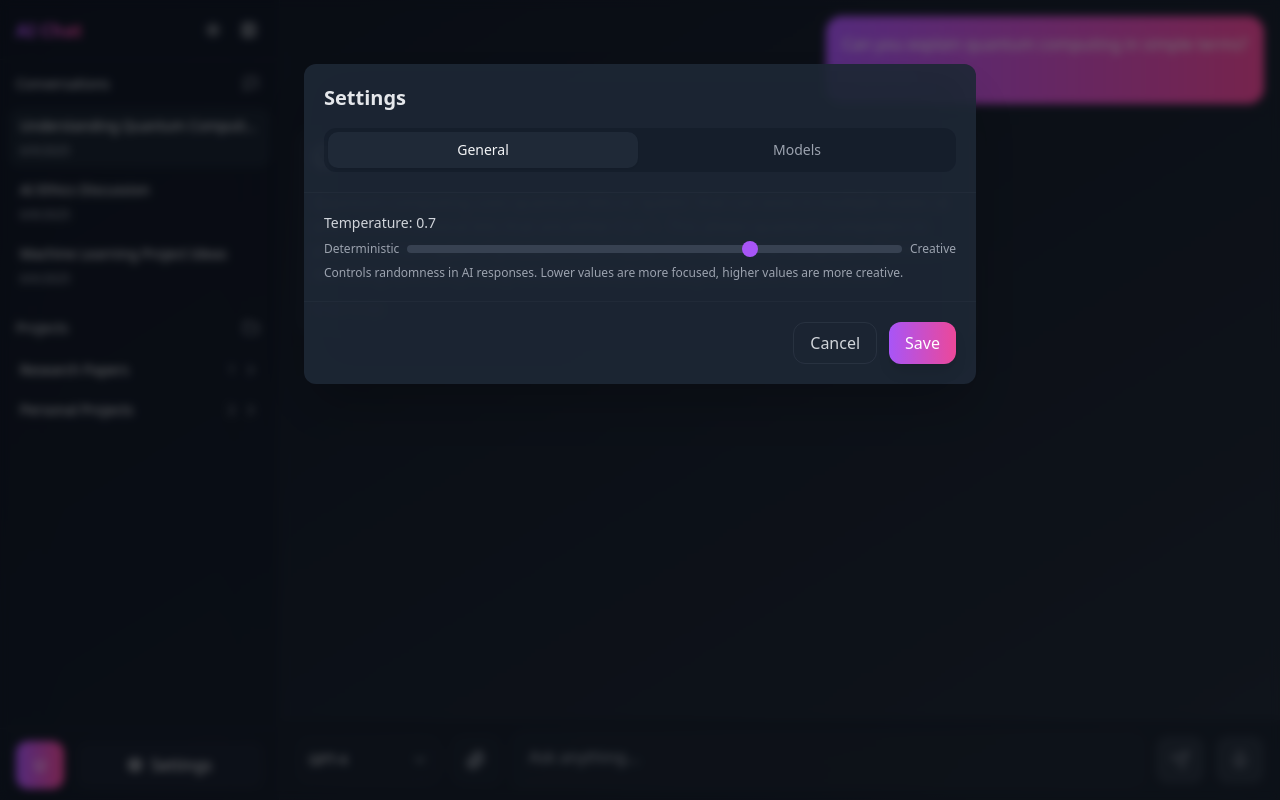
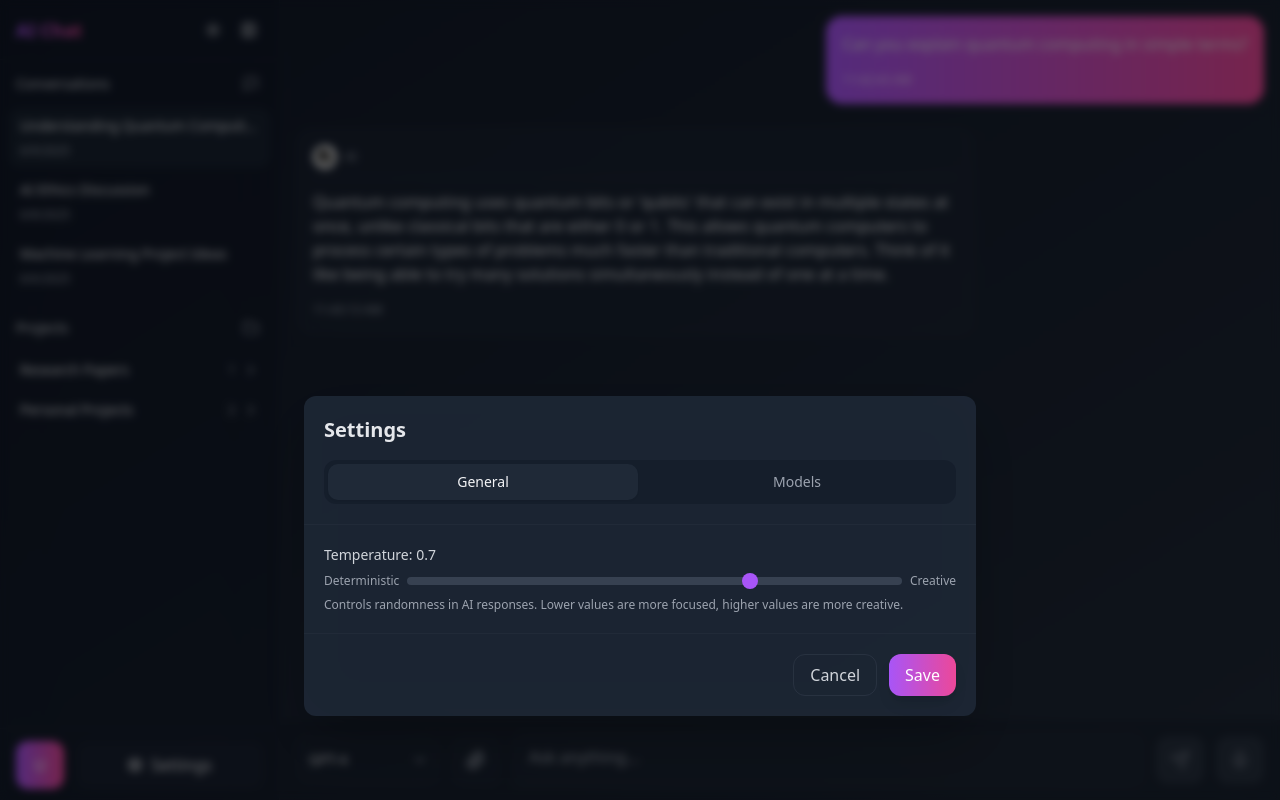
Before and after one commit to themalagasywizard/apeiron-oss, a Next.js app: page / in a window 1280 px wide. Both pictures are taken after a click on the button "Settings". Built offline with nearby package versions, Linux system fonts and the light colour scheme.

Commit message:
fix: align settings modal with chat input area horizontal line

```diff
--- a/main-ui.tsx
+++ b/main-ui.tsx
@@ -1051,7 +1051,7 @@ export default function MainUI({
             animate={{ opacity: 1 }}
             exit={{ opacity: 0 }}
             transition={{ duration: 0.2 }}
-            className="fixed inset-0 bg-black/50 backdrop-blur-sm z-50 flex items-start justify-center pt-16 p-4"
+            className="fixed inset-0 bg-black/50 backdrop-blur-sm z-50 flex items-end justify-center pb-[84px] p-4"
             onClick={() => setSettingsOpen(false)}
           >
             <motion.div
```
